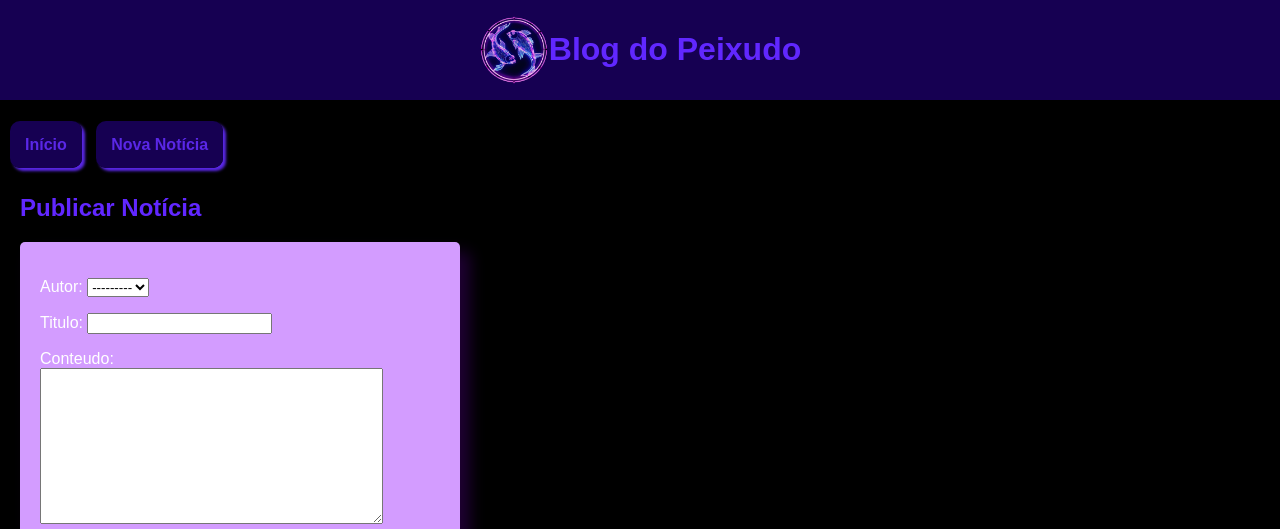
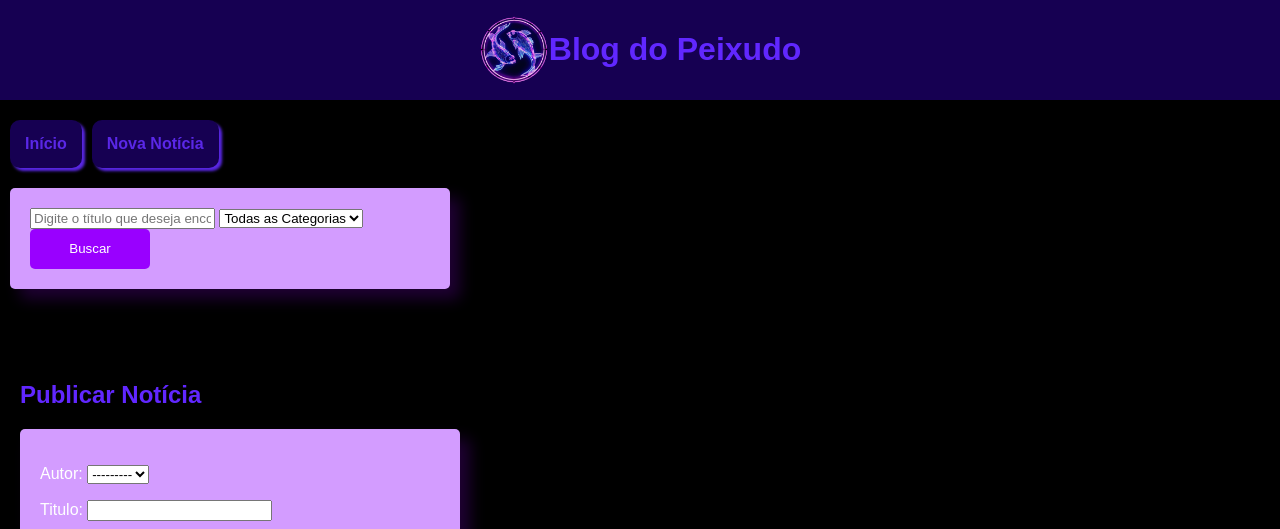
Before and after one commit to victorelizeu/django-prova-6p, a Django app: page /novo/ in a window 1280 px wide. Shown: the top 529 px of the page. Run offline with Django 5.2, Linux system fonts and the light colour scheme; data that the repository does not hold is empty.

Commit message:
feat: Feature 1 criada.

```diff
--- a/noticias/static/noticias/style.css
+++ b/noticias/static/noticias/style.css
@@ -83,3 +83,13 @@ footer {
     align-items: center;
     padding: 10px 20px;
 }
+
+.painel {
+    display: flex;
+    margin-top: 20px;
+    margin-bottom: 20px;
+}
+
+.buscar {
+    margin-left: 10px;
+}
--- a/noticias/templates/noticias/base.html
+++ b/noticias/templates/noticias/base.html
@@ -11,11 +11,29 @@
         <div class="navegacao">
             <img class="peixe" src="{% static 'noticias/fisches.png' %}">
             <h1 class="h1-nav">Blog do Peixudo</h1>
+        </div>
 
+        <div class="painel">
+            <a href="{% url 'lista' %}">Início</a> <a href="{% url 'novo' %}">Nova Notícia</a>
         </div>
+
+        <form class="buscar" action="{% url 'lista' %}" method="get">
+            <input type="text" name="q" placeholder="Digite o título que deseja encontrar..."
+                value="{{ request.GET.q|default:'' }}">
+
+            <select name="categoria">
+                <option value="">Todas as Categorias</option>
+                {% for cat in categorias %}
+                <option value="{{ cat.id }}" {% if request.GET.categoria == cat.id|stringformat:"s" %}selected{% endif %}>
+                    {{ cat.nome }}
+                </option>
+                {% endfor %}
+            </select>
+
+            <button type="submit">Buscar</button>
+        </form>
         <br>
         <br>
-        <a href="{% url 'lista' %}">Início</a> <a href="{% url 'novo' %}">Nova Notícia</a>
     </header>
     <main>
 
--- a/noticias/templates/noticias/lista.html
+++ b/noticias/templates/noticias/lista.html
@@ -30,7 +30,7 @@
     </li>
     <br>
     {% empty %}
-    <li>Nenhuma notícia publicada.</li>
+    <li>Nenhuma notícia encontrada com os filtros aplicados.</li>
     {% endfor %}
 </ul>
 {% endblock %}
--- a/noticias/views.py
+++ b/noticias/views.py
@@ -1,13 +1,34 @@
 from django.shortcuts import render, redirect
-from .models import Post
+from .models import Post, Categoria
 from .forms import PostForm
+from django.db.models import Q
 
 # Create your views here.
 
 
 def lista_posts(request):
-    posts = Post.objects.all()
-    return render(request, "noticias/lista.html", {"posts": posts})
+
+    filtros = Q()
+
+    q = request.GET.get("q", "").strip()
+    categoria_id = request.GET.get("categoria", "").strip()
+
+    if q:
+        filtros &= Q(titulo__icontains=q)
+
+    if categoria_id:
+        filtros &= Q(categoria_id=categoria_id)
+
+    posts = Post.objects.filter(filtros)
+
+    categorias = Categoria.objects.all()
+
+    conjunto = {
+        "posts": posts,
+        "categorias": categorias,
+    }
+
+    return render(request, "noticias/lista.html", conjunto)
 
 
 def novo_post(request):
```
Also changed, not shown: docker-compose.yml (+11 -0 lines), noticias/templates/noticias/lista_filtrada.html (added, +20 -0 lines), db.sqlite3 (deleted), 3 other files.
